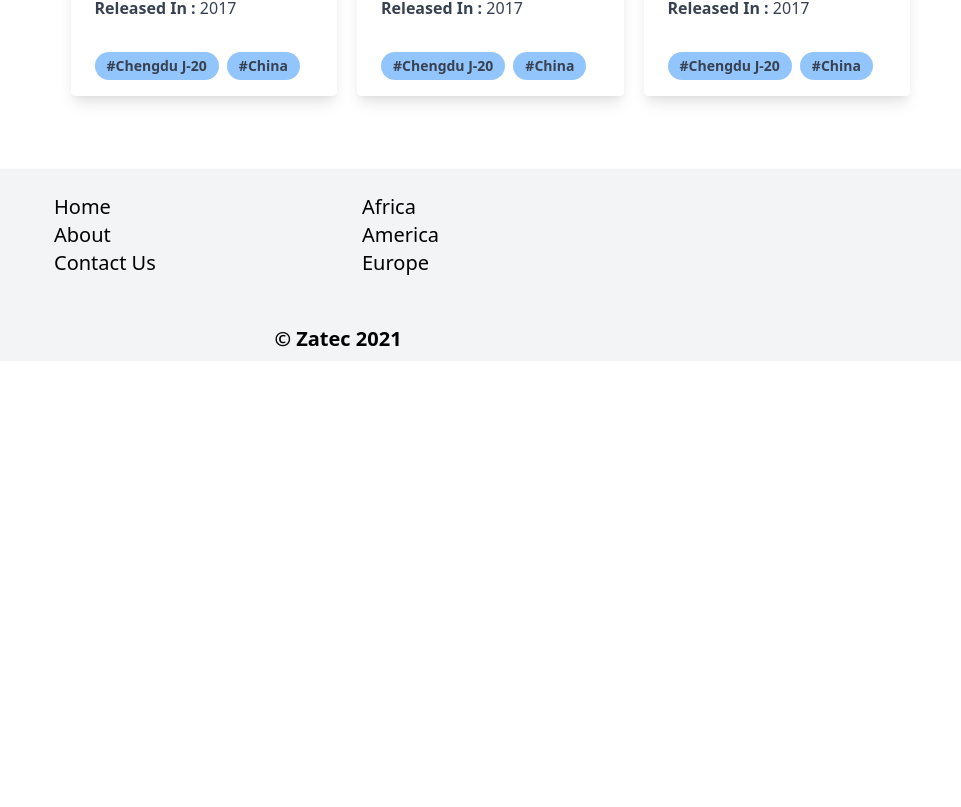
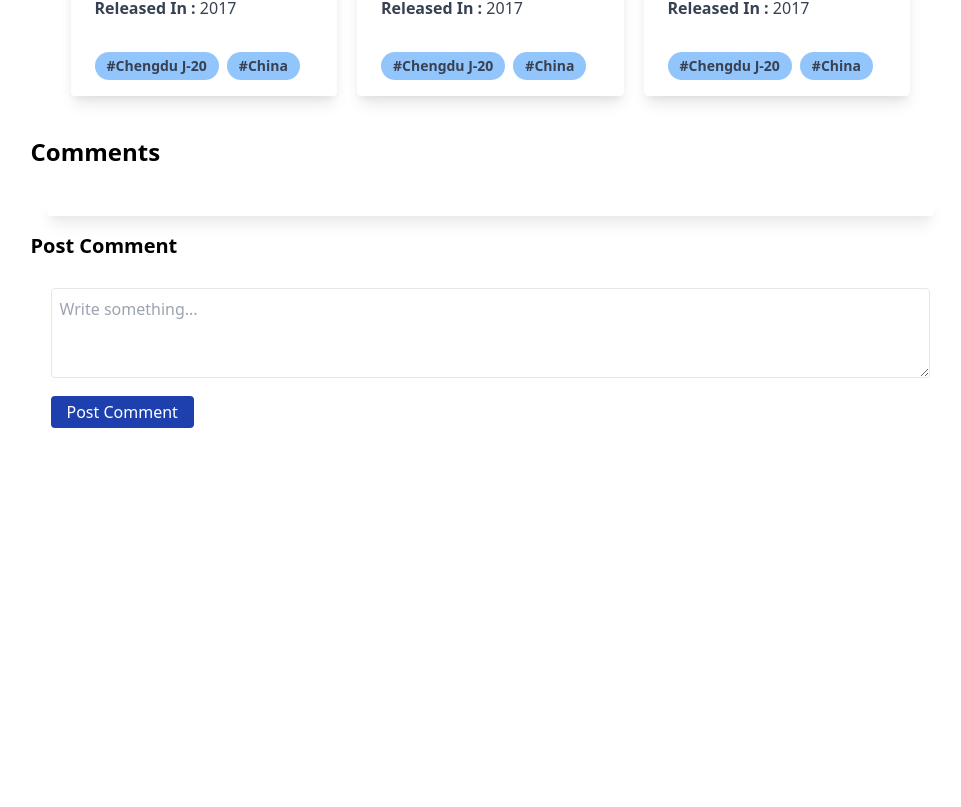
Before and after one commit to PrinceNiyonshuti/Zatec-ReactJS-Project-1, a React (Create React App) app: page / in a window 1280 px wide. Shown: the part 933-1740 px from the top of the page, without its empty margins (310-1271 px from the left). Before the commit the page ends 1294 px from the top, so only its background shows below. Built offline with nearby package versions, Linux system fonts and the light colour scheme.

Commit message:
assigment done

```diff
--- a/src/compoments/Comment.js
+++ b/src/compoments/Comment.js
@@ -0,0 +1,76 @@
+import React, { Component } from "react";
+
+class Comment extends Component {
+  constructor() {
+    super();
+
+    this.state = {
+      imgHolder: "",
+      nameHolder: "",
+      message: ""
+    };
+    // binding function
+    this.postComment = this.postComment.bind(this);
+  }
+
+  // Post Comment Function
+  postComment() {
+    this.setState(() => {
+      return {
+        imgHolder: "https://source.unsplash.com/random/40x40",
+        nameHolder: "Prince",
+        message:
+          "Hey, Im here to help you out please tell me from the help team "
+      };
+    });
+  }
+
+  render() {
+    return (
+      <div>
+        <h2 className="font-bold text-2xl mb-2">Comments</h2>
+        <div className="w-full p-4">
+          <ul>
+            <li className="flex justify-between items-center bg-white mt-2 p-2 shadow-lg rounded cursor-pointer">
+              <div className="flex ml-2">
+                <img
+                  src={this.state.imgHolder}
+                  className="rounded-full"
+                  alt={this.state.nameHolder}
+                />
+                <div className="flex flex-col ml-2">
+                  <span className="font-medium">{this.state.nameHolder}</span>
+                  <span className="text-sm ">{this.state.message}</span>
+                </div>
+              </div>
+            </li>
+          </ul>
+        </div>
+        <h3 className="font-bold text-xl mb-2">Post Comment</h3>
+        <div class="flex h-screen">
+          <div className="w-full bg-white p-2 rounded">
+            <div className=" p-3 w-full">
+              <textarea
+                rows="3"
+                className="border p-2 rounded w-full"
+                placeholder="Write something..."
+              />
+            </div>
+            <div className="flex justify-between mx-3">
+              <div>
+                <button
+                  className="px-4 py-1 bg-blue-800 text-white rounded font-light hover:bg-blue-700"
+                  onClick={this.postComment}
+                >
+                  Post Comment
+                </button>
+              </div>
+            </div>
+          </div>
+        </div>
+      </div>
+    );
+  }
+}
+
+export default Comment;
--- a/src/compoments/Main.js
+++ b/src/compoments/Main.js
@@ -1,5 +1,6 @@
 import React from "react";
 import PlanesList from "./List/PlanesList";
+import Comment from "./Comment";
 
 function Main() {
   return (
@@ -17,6 +18,7 @@ function Main() {
                   </div>
                 </div>
                 <PlanesList />
+                <Comment />
               </div>
             </div>
           </div>
```
Also changed, not shown: src/compoments/List/CarsList.js (deleted, +0 -18 lines).
